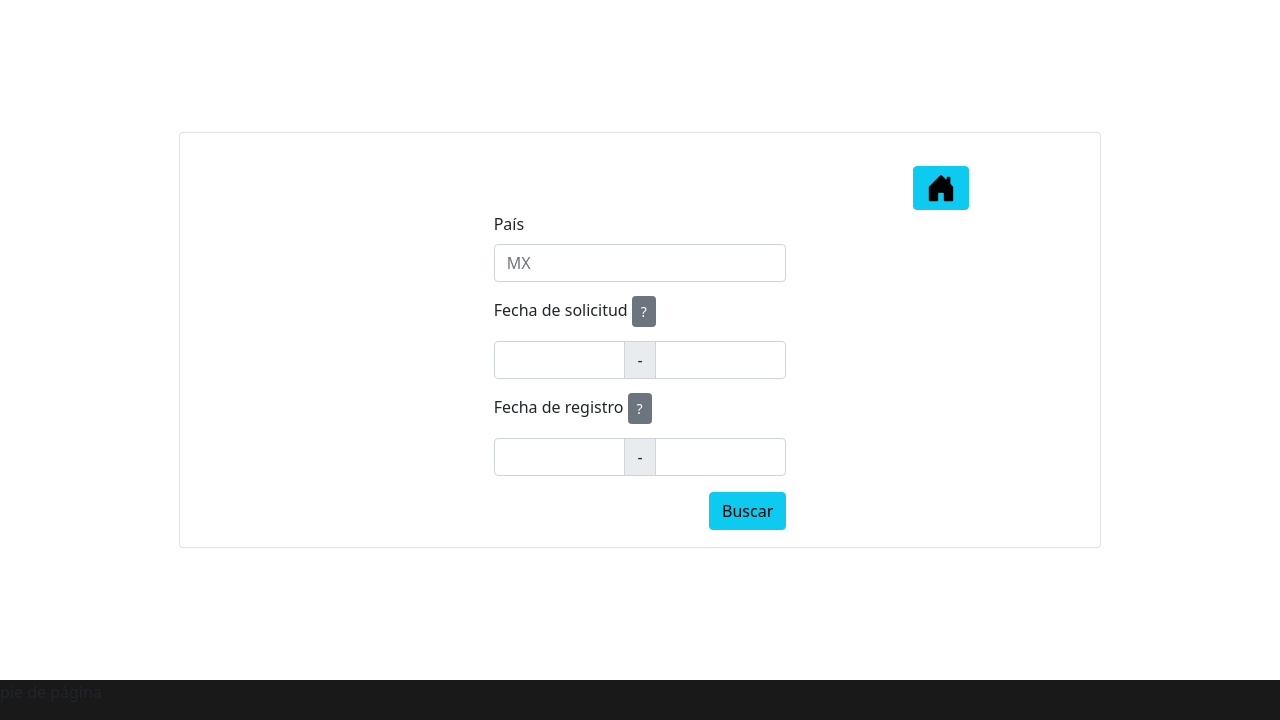
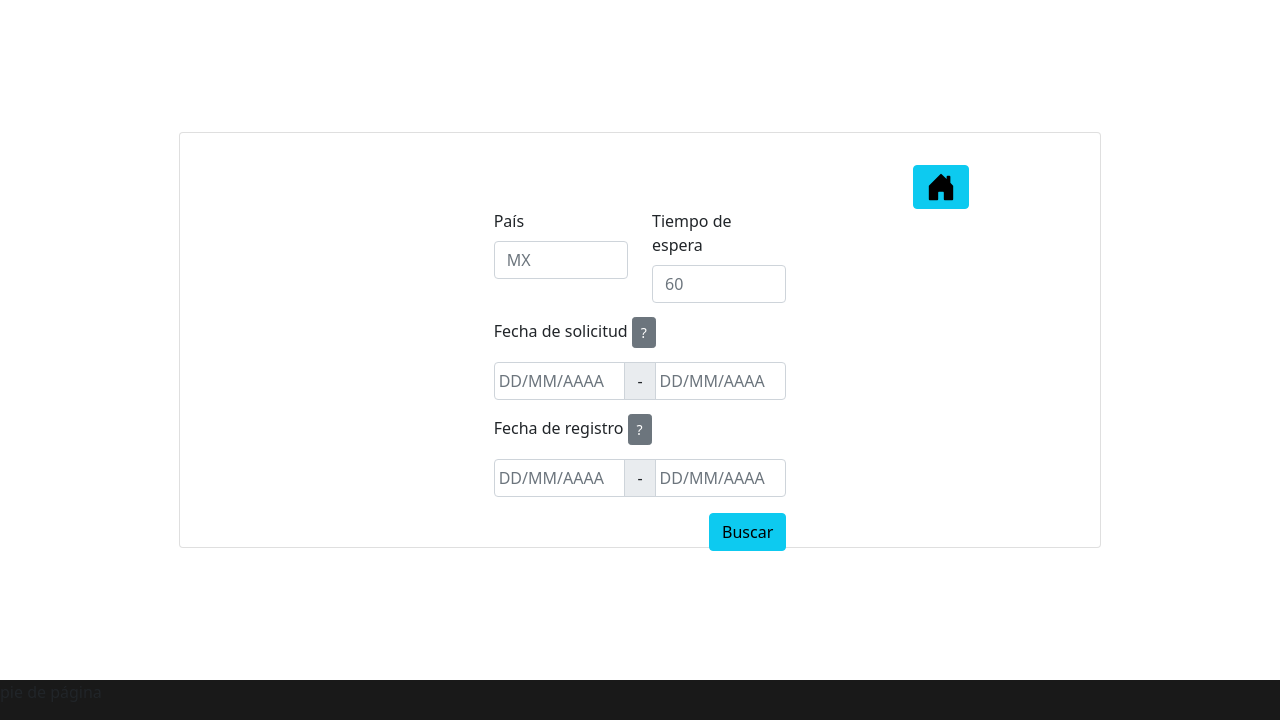
Before and after one commit to BrayanArroyoChavez/wsBrandium, a Django app: page /busqueda/ in a window 1280 px wide. Shown: the part 80-800 px from the top of the page. Run offline with Django 3.2, Linux system fonts and the light colour scheme; data comes from the database, SQL or seed files in the repository; parts of the project's set-up code (start-up, migrations or seed data) failed here and were passed over; some libraries are stand-ins or nearby versions.

Commit message:
corrección de errores y mejora en el interfaz de busqueda

```diff
--- a/wsBrandiumDJ/static/scraping/db.py
+++ b/wsBrandiumDJ/static/scraping/db.py
@@ -30,6 +30,30 @@ def getFSR():
     mycursor = mydb.cursor()
 
     sql = "SELECT MAX(fecha_solicitud) FROM `marcas_renovacions`"
+
+    mycursor.execute(sql)
+
+    result = mycursor.fetchone()
+
+    return result
+
+#Extrae la fecha de registro mas antigua
+def getFRA():
+    mycursor = mydb.cursor()
+
+    sql = "SELECT MIN(fecha_registro) FROM `marcas_renovacions` WHERE `fecha_registro` != '0000-00-00'"
+
+    mycursor.execute(sql)
+
+    result = mycursor.fetchone()
+
+    return result
+
+#Extrae la fecha de solicitud mas antigua
+def getFSA():
+    mycursor = mydb.cursor()
+
+    sql = "SELECT MIN(fecha_solicitud) FROM `marcas_renovacions` WHERE `fecha_solicitud` != '0000-00-00'"
 
     mycursor.execute(sql)
 
--- a/wsBrandiumDJ/templates/busqueda.html
+++ b/wsBrandiumDJ/templates/busqueda.html
@@ -62,27 +62,37 @@
                     <div class="d-grid gap-2 col-6 mx-auto row align-items-center">
                         <form id="busqueda" method="POST" action="/scraping">
                             {% csrf_token %}
-                            <div class="form-group">
-                                <label class="form-label">País</label>
-                                <input name="Pais" type="text" class="form-control" placeholder="MX">
-                              </div>
+                            <div class="row">
+                                <div class="col">
+                                    <div class="form-group">
+                                        <label class="form-label">País</label>
+                                        <input name="Pais" type="text" class="form-control" placeholder="MX">
+                                    </div>
+                                </div>
+                                <div class="col">
+                                    <div class="form-group">
+                                        <label class="form-label">Tiempo de espera</label>
+                                        <input name="Time" type="text" class="form-control" placeholder="60">
+                                    </div>
+                                </div>
+                            </div>
                             <label class="form-label">Fecha de solicitud</label>
-                            <button type="button" class="btn btn-secondary btn-sm info" data-bs-container="body" data-bs-toggle="popover" data-bs-placement="right" data-bs-content="Fecha de solicitud más reciente {{ fsr }}">
+                            <button type="button" class="btn btn-secondary btn-sm info" data-bs-container="body" data-bs-toggle="popover" data-bs-placement="right" data-bs-content="Fechas de solicitud registradas: del {{ fsa }} al {{ fsr }}">
                                 ?
                             </button>
                             <div class="input-group">
-                                <input name="fsStart" type="text" class="form-control datepicker" aria-describedby="basic-addon3">
+                                <input name="fsStart" type="text" class="form-control datepicker" aria-describedby="basic-addon3" placeholder="DD/MM/AAAA">
                                 <span class="input-group-text">-</span>
-                                <input name="fsEnd" type="text" class="form-control datepicker" aria-describedby="basic-addon3">
+                                <input name="fsEnd" type="text" class="form-control datepicker" aria-describedby="basic-addon3" placeholder="DD/MM/AAAA">
                             </div>
                             <label class="form-label">Fecha de registro</label>
-                            <button type="button" class="btn btn-secondary btn-sm info" data-bs-container="body" data-bs-toggle="popover" data-bs-placement="right" data-bs-content="Fecha de registro más reciente {{ frr }}">
+                            <button type="button" class="btn btn-secondary btn-sm info" data-bs-container="body" data-bs-toggle="popover" data-bs-placement="right" data-bs-content="Fechas de registro registradas: del {{ fra }} al {{ frr }}">
                                 ?
                             </button>
                             <div class="input-group">
-                                <input name="frStart" type="text" class="form-control datepicker" aria-describedby="basic-addon3">
+                                <input name="frStart" type="text" class="form-control datepicker" aria-describedby="basic-addon3" placeholder="DD/MM/AAAA">
                                 <span class="input-group-text">-</span>
-                                <input name="frEnd" type="text" class="form-control datepicker" aria-describedby="basic-addon3">
+                                <input name="frEnd" type="text" class="form-control datepicker" aria-describedby="basic-addon3" placeholder="DD/MM/AAAA">
                             </div>
                             <div class="d-grid gap-2 d-md-flex justify-content-md-end">
                                 <button id="buscar-modal-open" type="button" class="btn btn-info" >Buscar</button>
--- a/wsBrandiumDJ/views.py
+++ b/wsBrandiumDJ/views.py
@@ -1,7 +1,7 @@
 from django.http import HttpResponse
 from django.template import Template, loader
 #Archivo de python que contiene las funciones que se realizaran a la base de datos.
-from wsBrandiumDJ.static.scraping.db import getCantComp, getFSR, getFRR
+from wsBrandiumDJ.static.scraping.db import getCantComp, getFSR, getFRR, getFSA, getFRA
 import locale
 
 # Idioma "es-ES" (código para el español de España)
@@ -25,18 +25,26 @@ def carga_main(request):
     return HttpResponse(view)
 
 def busqueda(request):
-    fsr = getFSR()
     try:
+        fsr = getFSR()
         fsr = fsr[0].strftime("%d de %B del %Y")
     except:
         print("No hay fechas que cargar")
-        print(fsr)
-    frr = getFRR()
     try:
+        frr = getFRR()
         frr = frr[0].strftime("%d de %B del %Y")
     except:
         print("No hay fechas que cargar")
-        print(frr)
+    try:
+        fsa = getFSA()
+        fsa = fsa[0].strftime("%d de %B del %Y")
+    except:
+        print("No hay fechas que cargar")
+    try:
+        fra = getFRA()
+        fra = fra[0].strftime("%d de %B del %Y")
+    except:
+        print("No hay fechas que cargar")
     html = loader.get_template('busqueda.html')
-    view = html.render({'fsr': fsr, 'frr': frr}, request)
+    view = html.render({'fsr': fsr, 'frr': frr, 'fsa': fsa, 'fra': fra}, request)
     return HttpResponse(view)
```
Also changed, not shown: wsBrandiumDJ/static/scraping/main.py (+14 -1 lines), wsBrandiumDJ/templates/index.html (+18 -0 lines).
